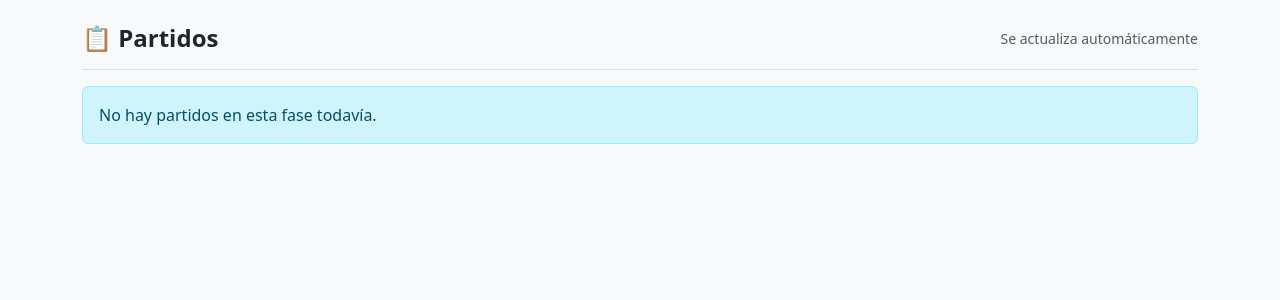
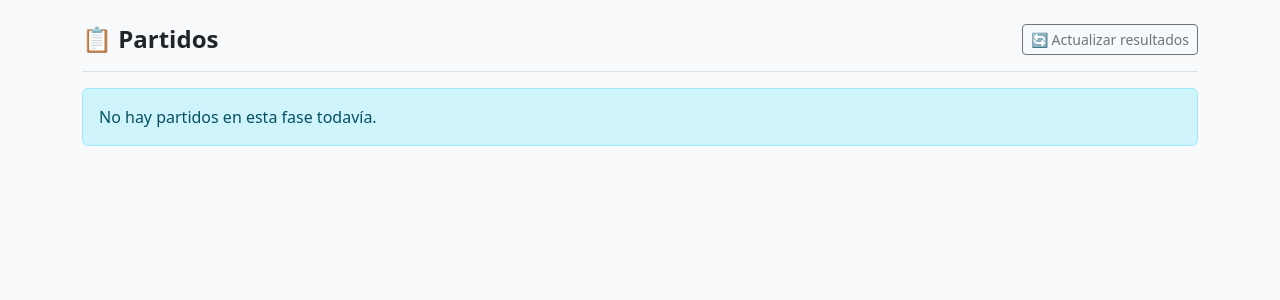
Before and after one commit to luis-ETP/quiniela, a FastAPI app: template templates/matches.html in a window 1280 px wide. Shown: the top 300 px of the page. Run offline with FastAPI, Linux system fonts and the light colour scheme; the template is opened without the code that fills it, so the values that code supplies are empty.

Commit message:
add sync button visible to all users

```diff
--- a/templates/matches.html
+++ b/templates/matches.html
@@ -4,7 +4,7 @@
 
 <div class="d-flex justify-content-between align-items-center mb-3">
   <h4 class="fw-bold mb-0">📋 Partidos</h4>
-  <span class="text-muted small">Se actualiza automáticamente</span>
+  <a href="/admin/sync-results" class="btn btn-sm btn-outline-secondary">🔄 Actualizar resultados</a>
 </div>
 
 <ul class="nav nav-tabs mb-3">
```
